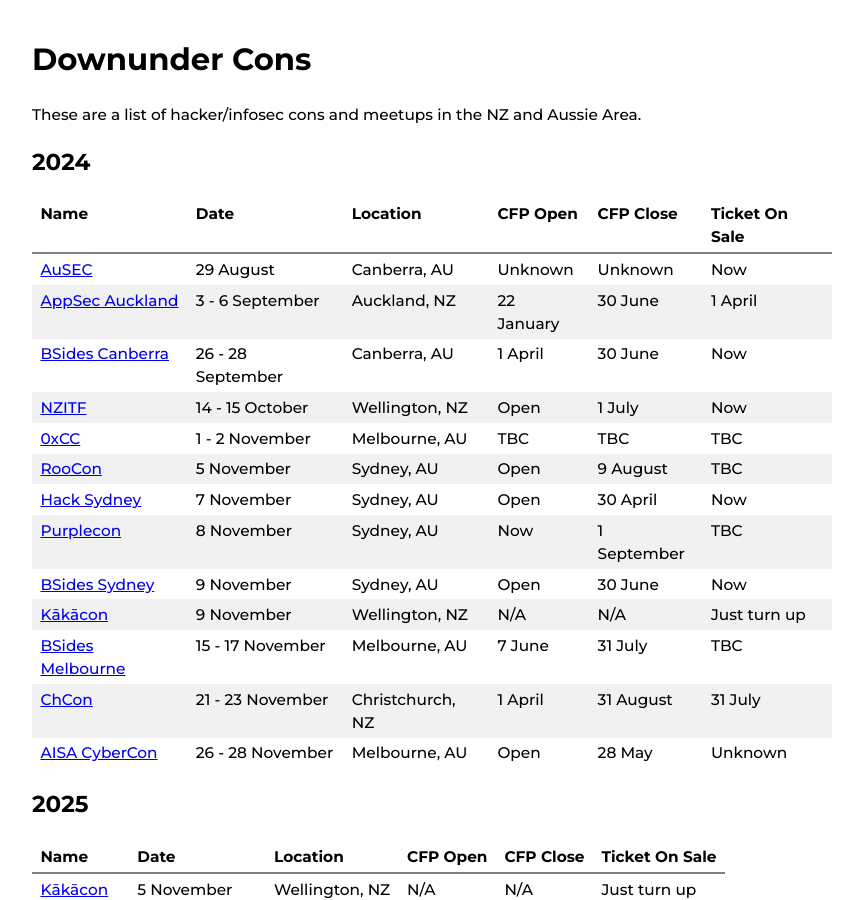
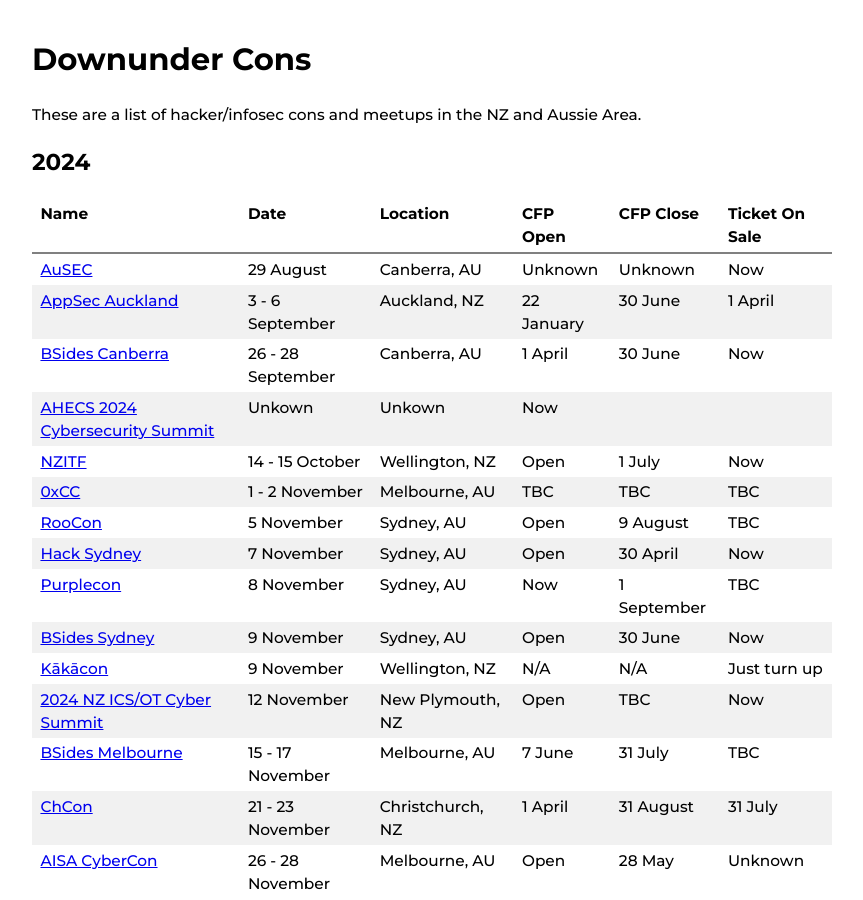
Before and after one commit to nzkarit/downundercons, a Jekyll site: the page built from index.markdown, in a window 1280 px wide and 900 px high. Shown: the whole window, without its empty margins (208-1071 px from the left). Built offline with Jekyll 4.4.1, drawn with Linux system fonts in a browser that asks for light colours.

Commit message:
Update index.markdown

```diff
--- a/index.markdown
+++ b/index.markdown
@@ -12,6 +12,7 @@ These are a list of hacker/infosec cons and meetups in the NZ and Aussie Area.
 | [AuSEC](https://publicsectornetwork.com/event/australian-security-summit-ausec/) | 29 August | Canberra, AU | Unknown | Unknown | Now |
 | [AppSec Auckland](https://appsec.org.nz/conference/) | 3 - 6 September | Auckland, NZ | 22 January | 30 June | 1 April |
 | [BSides Canberra](https://www.bsidesau.com.au/) | 26 - 28 September | Canberra, AU | 1 April | 30 June | Now |
+| [AHECS 2024 Cybersecurity Summit](https://www.ahecs.edu.au/events/ahecs-2024-cybersecurity-summit/) | Unkown | Unkown | Now |
 | [NZITF](https://nzitf.org.nz/conference-details) | 14 - 15 October | Wellington, NZ | Open | 1 July | Now |
 | [0xCC](https://0xcc.sh/) | 1 - 2 November | Melbourne, AU | TBC | TBC | TBC |
 | [RooCon](https://x.com/RooCon_AU) | 5 November | Sydney, AU | Open | 9 August | TBC |
@@ -19,6 +20,7 @@ These are a list of hacker/infosec cons and meetups in the NZ and Aussie Area.
 | [Purplecon](https://purplecon.org/) | 8 November | Sydney, AU | Now | 1 September | TBC |
 | [BSides Sydney](https://bsides.sydney) | 9 November | Sydney, AU | Open | 30 June | Now |
 | [Kākācon](https://www.kākācon.nz/) | 9 November | Wellington, NZ | N/A | N/A | Just turn up |
+| [2024 NZ ICS/OT Cyber Summit](https://icscyber.org.nz/) | 12 November | New Plymouth, NZ | Open | TBC | Now |
 | [BSides Melbourne](https://www.bsidesmelbourne.com/) | 15 - 17 November | Melbourne, AU | 7 June | 31 July | TBC |
 | [ChCon](https://2024.chcon.nz/) | 21 - 23 November | Christchurch, NZ | 1 April | 31 August | 31 July |
 | [AISA CyberCon](https://conference.aisa.org.au/QuickEventWebsitePortal/2024-australian-cyber-conference-melbourne/cfs-site) | 26 - 28 November | Melbourne, AU | Open | 28 May | Unknown |
```
